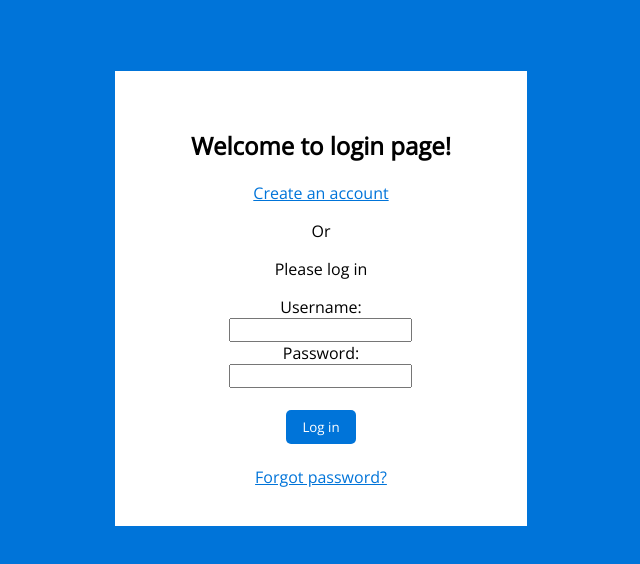
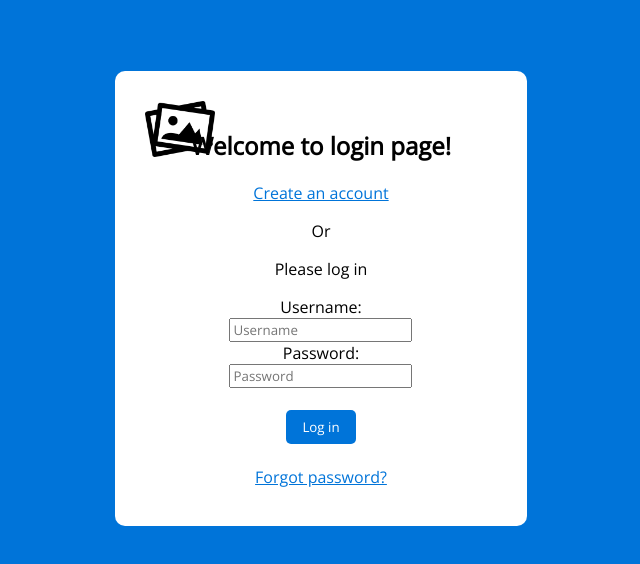
Before and after one commit to matbcvo/wad20-hw1, a plain HTML site: page login.html in a window 1280 px wide. Shown: the whole page, without its empty margins (319-959 px from the left). Drawn offline with nearby package versions, Linux system fonts and the light colour scheme.

Commit message:
Image in the corner

```diff
--- a/css/login.css
+++ b/css/login.css
@@ -15,18 +15,26 @@ body {
      */
     align-content: center;
     padding-top: 5%;
+
 }
 
 .flex-container > div {
     background-color: white;
     color: black;
     text-align: center;
-
+    position: relative;
+    border-radius: 10px;
     padding-left: 6%;
     padding-right: 6%;
     padding-bottom: 3%;
     padding-top: 3%;
 }
+
+img{
+    position: absolute;
+    top: 30px;
+    left:30px;
+    width: 70px;}
 a{
     color:#0074D9;
     padding: 5%;
--- a/login.html
+++ b/login.html
@@ -11,16 +11,20 @@
 <body>
     <section>
         <div class="flex-container">
-            <div>
+
+            <div >
+
+                <img src="img/image-icon-2.png" alt="Images">
+
                 <h1>Welcome to login page!</h1>
                 <a>Create an account</a>
                 <p>Or</p>
                 <p>Please log in</p>
                 <form action="index.html">
                     <label for="username">Username:</label><br />
-                    <input type="text" id="username"><br />
+                    <input type="text" id="username" placeholder="Username"><br />
                     <label for="password">Password:</label><br />
-                    <input type="password" id="password"><br /><br />
+                    <input type="password" id="password" placeholder="Password"><br /><br />
                     <input type="submit" value="Log in">
                 </form>
                 <br />
```
Also changed, not shown: img/image-icon-2.png (added).
